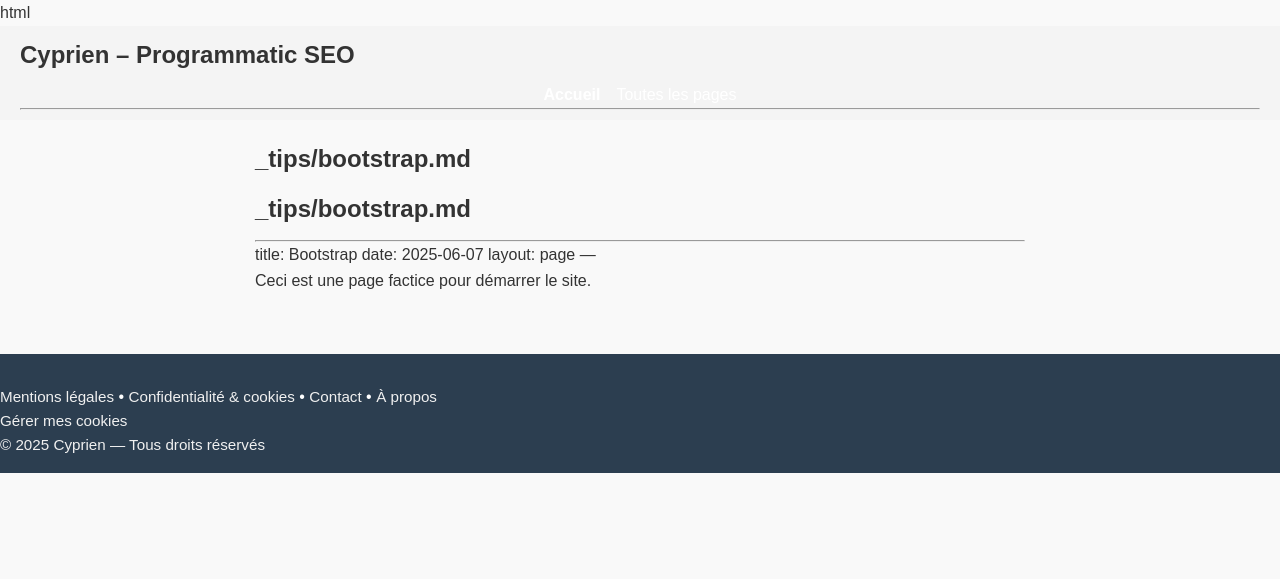
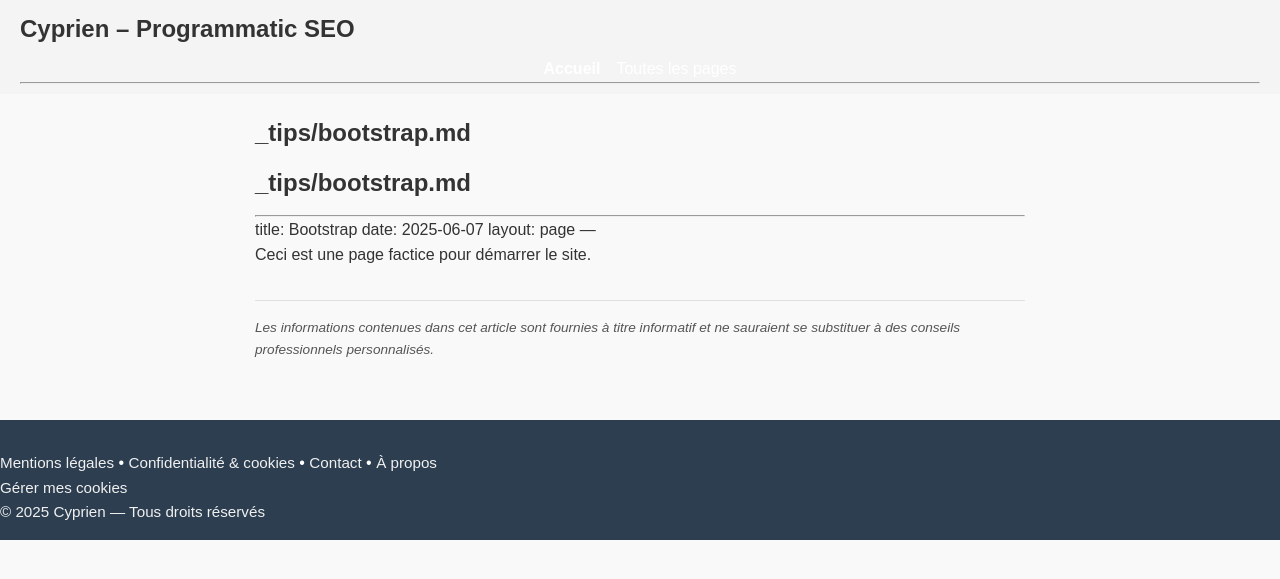
Before and after one commit to Cypskippy/tips, a Jekyll site: the page built from bootstrap.md, in a window 1280 px wide. Shown: the top 579 px of the page. Built offline with Jekyll 4.4.1, drawn with Linux system fonts in a browser that asks for light colours; our own code applies the rules of GitHub Pages for plain Markdown files; comment, search, counter and statistics services are not loaded.

Commit message:
Update page.html

```diff
--- a/_layouts/page.html
+++ b/_layouts/page.html
@@ -1,29 +1,30 @@
-html <!-- Start CookieYes CMP -->
-<script id="cookieyes" type="text/javascript" src="https://cdn-cookieyes.com/client_data/a6cfa4c21a1d6c2f566f0bd5/script.js">
-</script> <!-- End CookieYes CMP -->
-<!-- ┌─────────────────────────────────────────────────────────────────────────┐ -->
-<!-- │                 FICHIER: /_layouts/page.html                            │ -->
-<!-- └─────────────────────────────────────────────────────────────────────────┘ -->
+<!-- Start CookieYes CMP -->
+<script id="cookieyes" type="text/javascript" src="https://cdn-cookieyes.com/client_data/a6cfa4c21a1d6c2f566f0bd5/script.js"></script>
+<!-- End CookieYes CMP -->
+
 <!DOCTYPE html>
 <html lang="{{ site.lang | default: 'fr-FR' }}">
 <head>
-
-
-  <link rel="stylesheet" href="{{ '/assets/css/style.css' | relative_url }}">
   <meta charset="utf-8"/>
   <meta name="viewport" content="width=device-width, initial-scale=1"/>
+
+  <!-- Preconnects for faster AdSense & better CWV -->
+  <link rel="preconnect" href="https://pagead2.googlesyndication.com">
+  <link rel="preconnect" href="https://tpc.googlesyndication.com">
 
   <title>{{ page.title }} | {{ site.title }}</title>
   {% seo %}
 
-  <!-- =========== Google AdSense snippet (insérer ton ID client) =========== -->
-  <script async
+  <!-- Google AdSense (bloqué tant que l’utilisateur n’a pas accepté la catégorie “advertisement”) -->
+  <script type="text/plain"
+          data-cookieyes="advertisement"
+          async
           src="https://pagead2.googlesyndication.com/pagead/js/adsbygoogle.js?client=ca-pub-9402824549128224"
           crossorigin="anonymous"></script>
-  <!-- ======================================================================== -->
+
+  <link rel="stylesheet" href="{{ '/assets/css/style.css' | relative_url }}">
 
   <style>
-
     body {
       font-family: sans-serif;
       line-height: 1.6;
@@ -37,35 +38,27 @@
       text-align: center;
       margin: 20px 0;
     }
+    .disclaimer {
+      font-size: 0.85rem;
+      color: #555;
+      margin-top: 2rem;
+      border-top: 1px solid #e0e0e0;
+      padding-top: 1rem;
+    }
   </style>
 </head>
 <body>
   <header>
     <button class="nav-toggle" aria-label="Afficher le menu">☰</button>
-    <h2><a href="{{ site.baseurl }}/" style="text-decoration:none; color:inherit;">
-      {{ site.title }}
-    </a></h2>
+    <h2><a href="{{ site.baseurl }}/" style="text-decoration:none; color:inherit;">{{ site.title }}</a></h2>
 
-
-<nav class="site-nav"; style="margin-top:8px; text-align:center;">
-
+    <nav class="site-nav" style="margin-top:8px; text-align:center;">
       <ul style="list-style:none; padding:0; display:inline-flex; gap:16px;">
-    <li>
-      <a href="{{ site.baseurl }}/" style="text-decoration:none; font-weight:bold;">
-        Accueil
-      </a>
-    </li>
-    <li>
-      <a href="{{ site.baseurl }}/" style="text-decoration:none;">
-        Toutes les pages
-      </a>
-    </li>
-
+        <li><a href="{{ site.baseurl }}/" style="text-decoration:none; font-weight:bold;">Accueil</a></li>
+        <li><a href="{{ site.baseurl }}/" style="text-decoration:none;">Toutes les pages</a></li>
       </ul>
     </nav>
     <hr/>
-
-
   </header>
 
   <main>
@@ -76,12 +69,14 @@
       <!-- Bloc pub (après H2) -->
       <div class="ad-container-top">
         <ins class="adsbygoogle"
+             data-cookieyes="advertisement"
              style="display:block"
              data-ad-client="ca-pub-9402824549128224"
              data-ad-slot="5651044206"
              data-ad-format="auto"
-             data-full-width-responsive="true"></ins>
-        <script>
+             data-full-width-responsive="true"
+             loading="lazy"></ins>
+        <script type="text/plain" data-cookieyes="advertisement">
           (adsbygoogle = window.adsbygoogle || []).push({});
         </script>
       </div>
@@ -90,25 +85,29 @@
       <!-- Contenu généré par Jekyll depuis _pages/*.md -->
       {{ content }}
 
+      <div class="disclaimer">
+        <em>Les informations contenues dans cet article sont fournies à titre informatif et ne sauraient se substituer à des conseils professionnels personnalisés.</em>
+      </div>
+
       <!-- Bloc publicitaire #2 (en bas de page) -->
       <div class="ad-container-bottom">
         <ins class="adsbygoogle"
+             data-cookieyes="advertisement"
              style="display:block"
              data-ad-client="ca-pub-9402824549128224"
              data-ad-slot="4361179117"
              data-ad-format="auto"
-             data-full-width-responsive="true"></ins>
-        <script>
+             data-full-width-responsive="true"
+             loading="lazy"></ins>
+        <script type="text/plain" data-cookieyes="advertisement">
           (adsbygoogle = window.adsbygoogle || []).push({});
         </script>
       </div>
     </article>
   </main>
 
-  <!-- ─── Injection “au milieu” du contenu (après 3ᵉ paragraphe) ─── -->
- <!-- Charger et exécuter le JavaScript d’injection (après tout le contenu) -->
-<script src="{{ '/assets/js/ads-inject.js' | relative_url }}"></script>
-
+  <!-- Script d’injection “au milieu” (différé) -->
+  <script defer src="{{ '/assets/js/ads-inject.js' | relative_url }}"></script>
 
   <footer class="site-footer">
     <nav class="legal-links">
@@ -121,9 +120,7 @@
     <!-- Lien CMP CookieYes -->
     <a id="cky-btn" href="javascript:void(0);">Gérer mes cookies</a>
 
-  <p class="copyright">
-    © {{ 'now' | date: '%Y' }} Cyprien — Tous droits réservés
-  </p>
+    <p class="copyright">© {{ 'now' | date: '%Y' }} Cyprien — Tous droits réservés</p>
   </footer>
 </body>
 </html>
```
Lines whose indentation alone changed are shown as unchanged.
